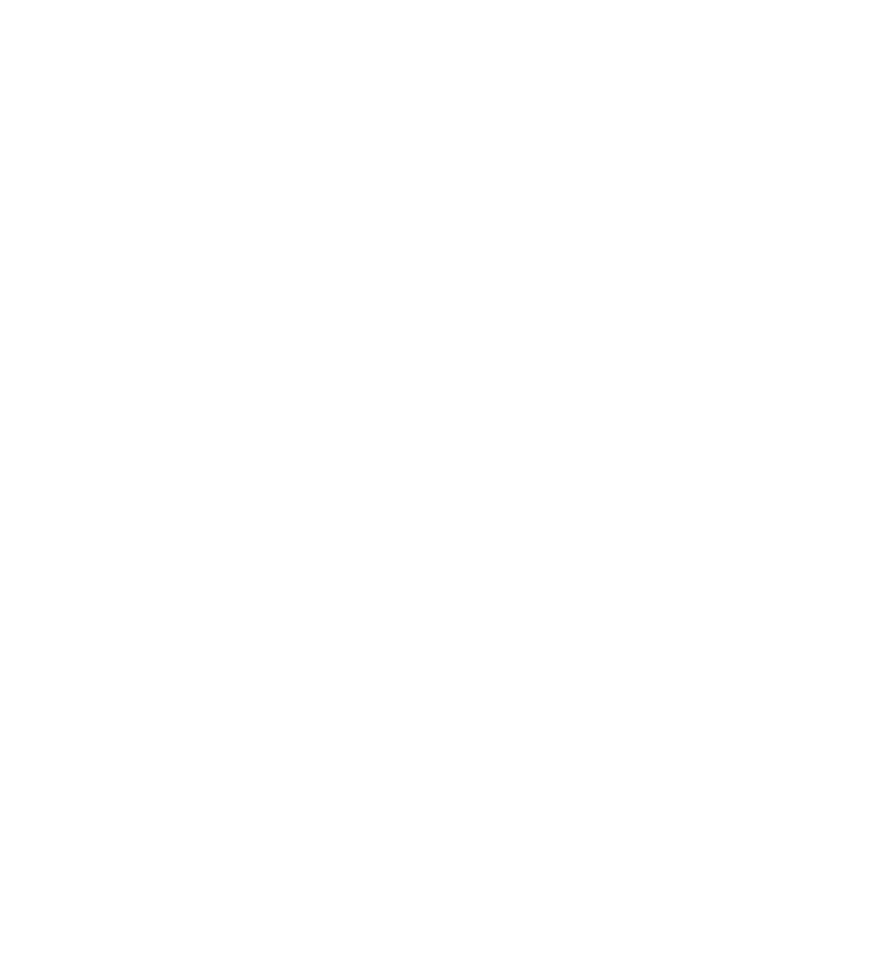
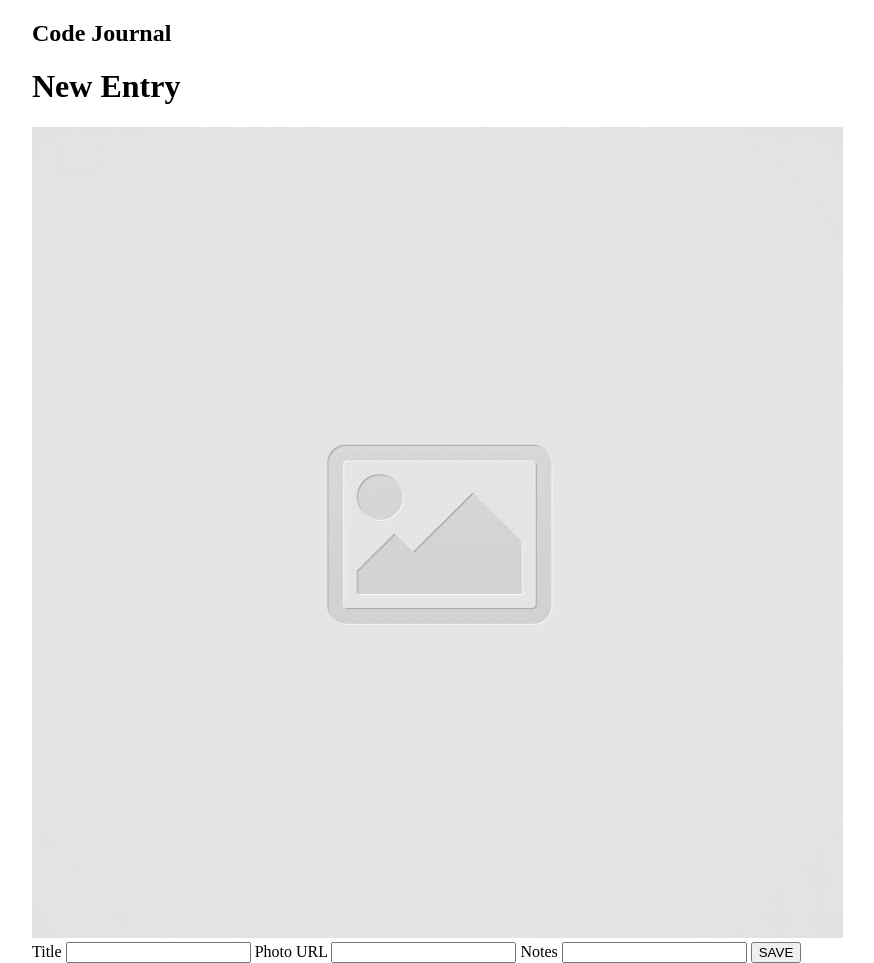
Before and after one commit to timlee712/code-journal, a website: page index.html in a window 1280 px wide. Shown: the whole page, without its empty margins (182-1056 px from the left). Before the commit the page ends 800 px from the top, so only its background shows below. Drawn offline with Linux system fonts and the light colour scheme.

Commit message:
Create HTML for header and for the form that creates a journal entry

```diff
--- a/index.html
+++ b/index.html
@@ -18,10 +18,24 @@
 <body>
   <header>
     <div class="container">
+      <h2 class="header-title">Code Journal</h2>
     </div>
+
   </header>
   <main class="container">
-    <div data-view="entry-form"></div>
+    <div data-view="entry-form">
+      <h1 class="new-entry">New Entry</h1>
+      <img src="images/placeholder-image-square.jpg" alt="placeholder-image" class="placeholder-image">
+      <form class="entry-form">
+        <label>Title</label>
+        <input type="text" class="title">
+        <label>Photo URL</label>
+        <input type="url" class="photo">
+        <label>Notes</label>
+        <input type="text" class="notes">
+        <button type="submit" class="save-button">SAVE</button>
+      </form>
+    </div>
     <div data-view="entries" class="hidden"></div>
   </main>
   <script src="js/data.js"></script>
```
